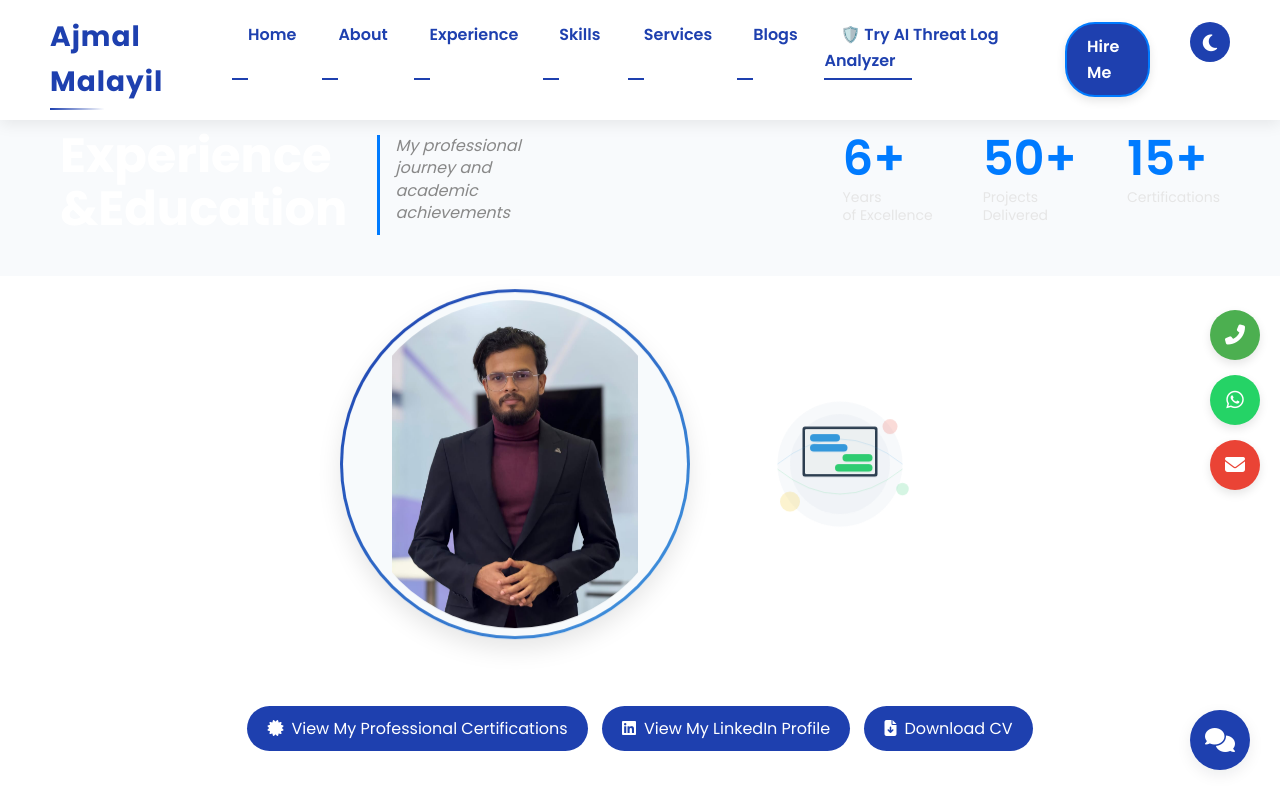
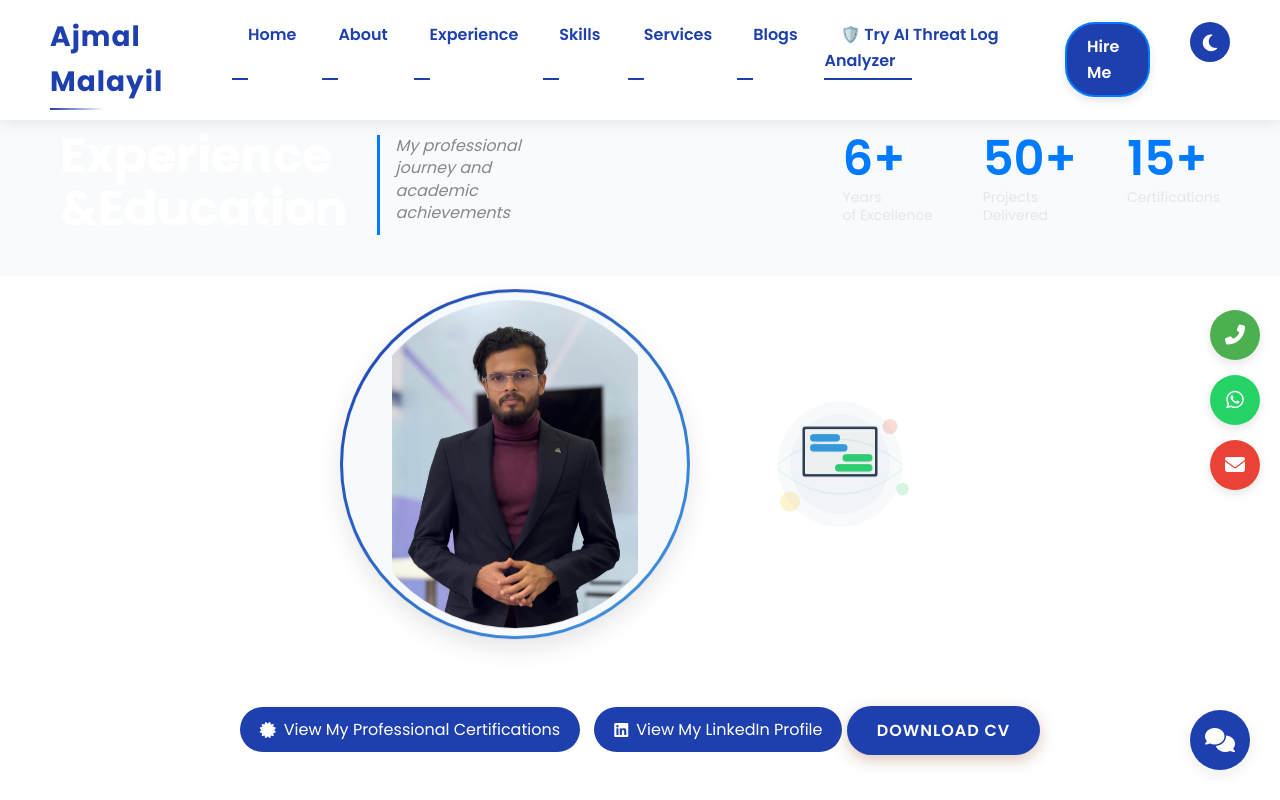
Before and after one commit to ajmal-malayil/Portfolio, a plain HTML site: page experience.html in a window 1280 px wide. Shown: the top 800 px of the page. Drawn offline with Linux system fonts and the light colour scheme.

Commit message:
Update experience.html

```diff
--- a/experience.html
+++ b/experience.html
@@ -84,9 +84,7 @@
             <a href="https://www.linkedin.com/in/ajmalmalayil" target="_blank" class="cert-link" title="View My LinkedIn Profile" style="margin-left: 10px;">
                 <i class="fab fa-linkedin"></i> View My LinkedIn Profile
             </a>
-            <a href="AJMAL MALAYIL.pdf" download class="cert-link" title="Download CV" style="margin-left: 10px;">
-                <i class="fas fa-file-download"></i> Download CV
-            </a>
+            <a href="AJMAL MALAYIL.pdf" class="download-btn" download>Download CV</a>
         </div>
     </div>
 
```
